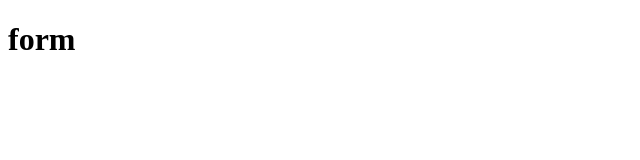
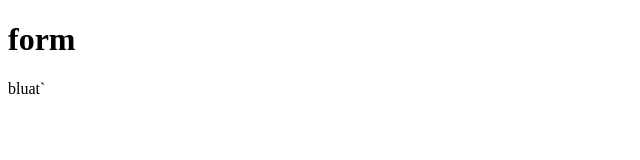
Before and after one commit to Mila-byte/form, a plain HTML site: page index.html in a window 1280 px wide. Shown: the full height of the page, 0-640 px from the left. Drawn offline with Linux system fonts and the light colour scheme.

Commit message:
add text

```diff
--- a/index.html
+++ b/index.html
@@ -8,5 +8,6 @@
 </head>
 <body>
     <h1>form</h1>
+    <p>bluat`</p>
 </body>
 </html>
```
